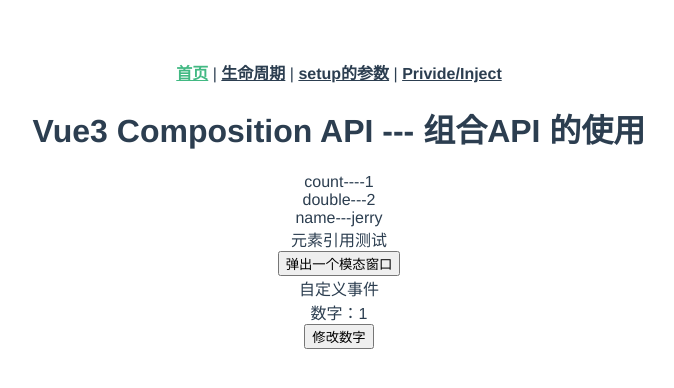
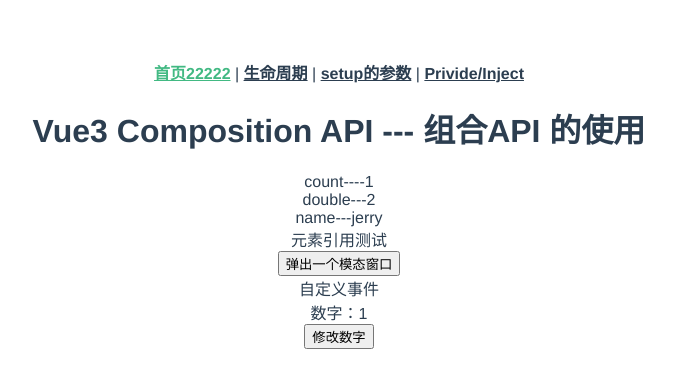
Before and after one commit to boom-sakalaka/Vite-demo, a Vue app in the folder my-vue-app/: page / in a window 1280 px wide. Shown: the top 388 px of the page, without its empty margins (301-975 px from the left). Built offline with nearby package versions, Linux system fonts and the light colour scheme; what element3 would draw is missing.

Commit message:
提交修改

```diff
--- a/my-vue-app/src/App.vue
+++ b/my-vue-app/src/App.vue
@@ -1,7 +1,7 @@
 <!--
  * @Author: your name
  * @Date: 2021-06-02 22:46:49
- * @LastEditTime: 2021-08-18 17:26:10
+ * @LastEditTime: 2021-08-19 19:24:03
  * @LastEditors: GZH
  * @Description: In User Settings Edit
  * @FilePath: \Vite-demo\my-vue-app\src\App.vue
@@ -9,7 +9,7 @@
 <template>
   <!-- <img alt="Vue logo" src="./assets/logo.png" /> -->
   <div>
-    <router-link to="/">首页</router-link>
+    <router-link to="/">首页22222</router-link>
     |
     <router-link to="/lifeCycle">生命周期</router-link>
     |
```
